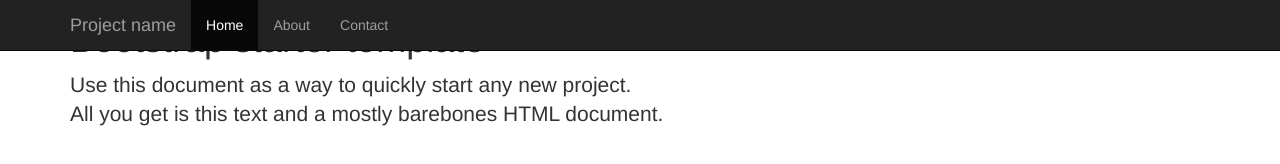
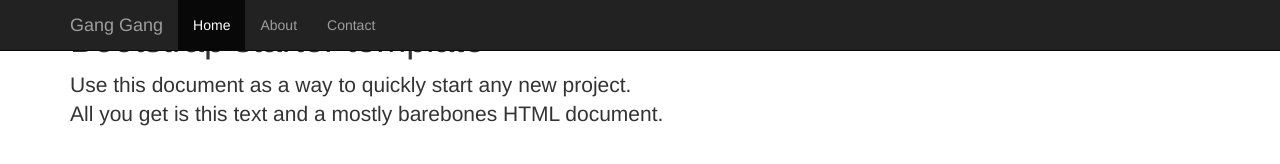
Before and after one commit to ARinggold/ARinggold.GitHub.IO, a plain HTML site: page index.html in a window 1280 px wide. Drawn offline with nearby package versions, Linux system fonts and the light colour scheme.

Commit message:
add more html

```diff
--- a/index.html
+++ b/index.html
@@ -17,7 +17,7 @@
             <span class="icon-bar"></span>
             <span class="icon-bar"></span>
           </button>
-          <a class="navbar-brand" href="#">Project name</a>
+          <a class="navbar-brand" href="#">Gang Gang</a>
         </div>
         <div id="navbar" class="collapse navbar-collapse">
           <ul class="nav navbar-nav">
```
